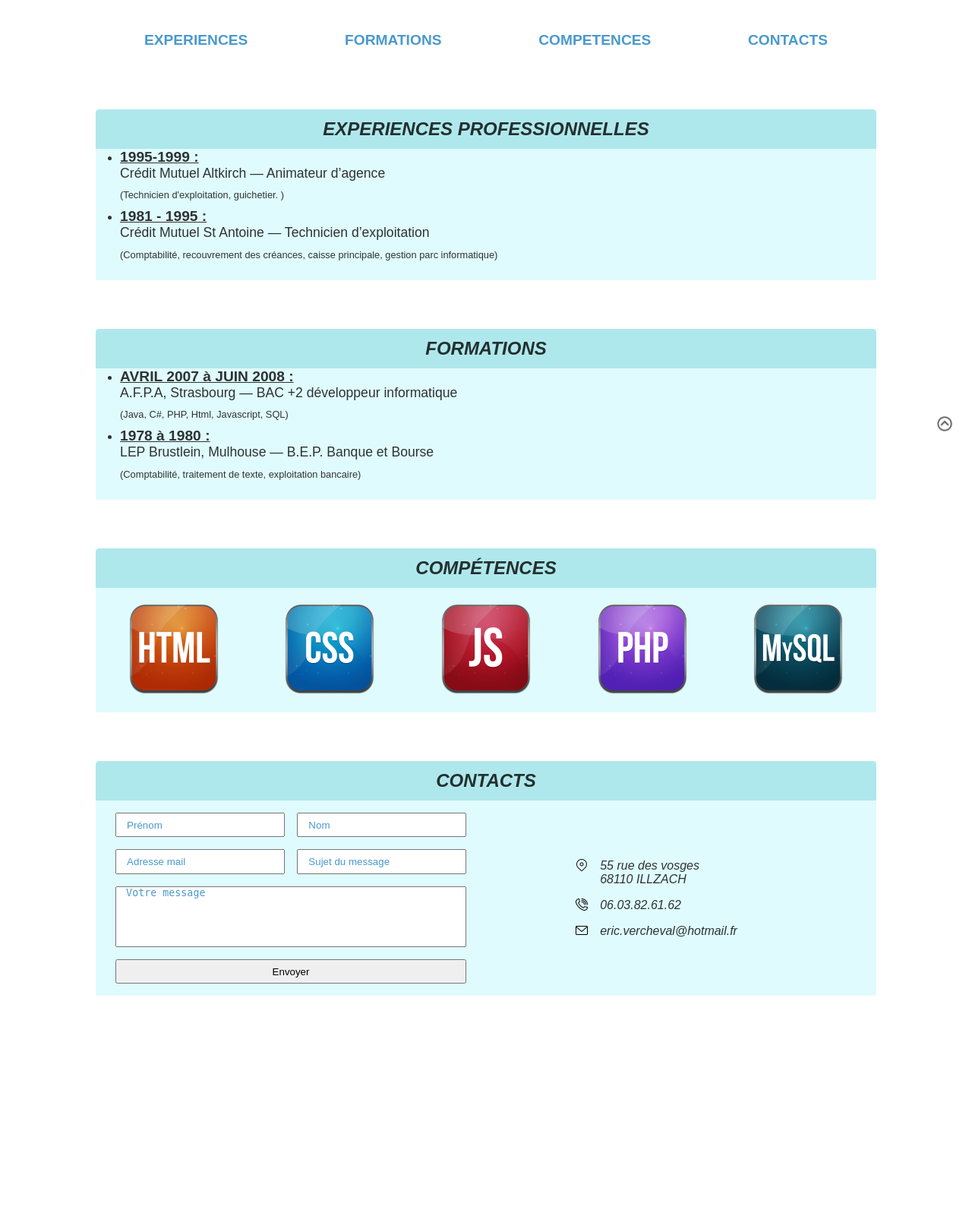
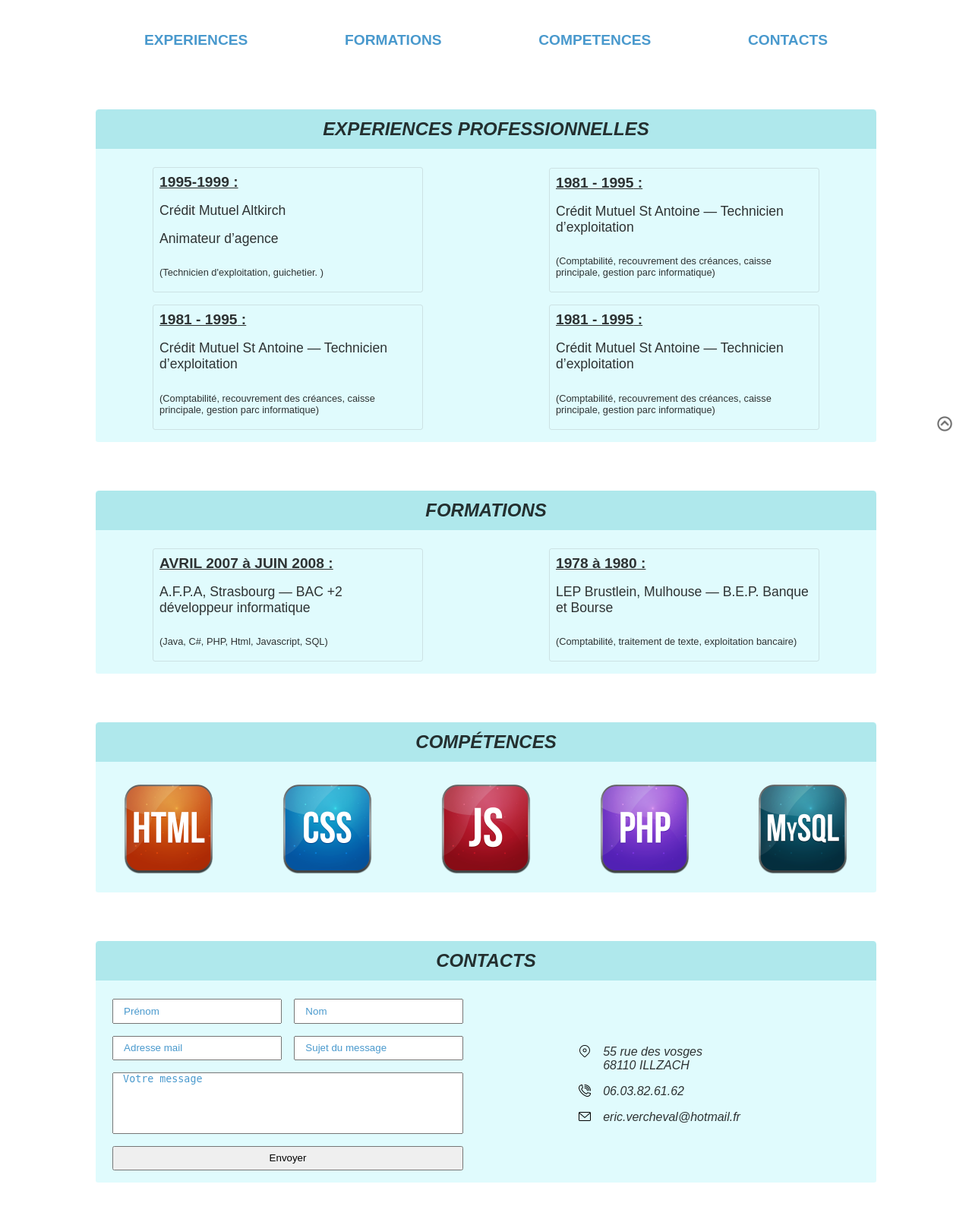
Before and after one commit to OLFP-RAN-2021/Eric, a PHP site: page / in a window 1280 px wide. Shown: the part 206-1811 px from the top of the page at 76% size. Before the commit the page ends 1517 px from the top, so only its background shows below. Run offline with PHP 8.4, Linux system fonts and the light colour scheme.

Commit message:
init experiences, formations with cards

```diff
--- a/index.html
+++ b/index.html
@@ -29,42 +29,48 @@
 
             <section id="experiences" class="experiences">
                 <h2>Experiences professionnelles</h2>
-                <ul>
-                    <li>
+
+                <div class="section-container">
+                    <div class="experience">
                         <p class="dates">1995-1999</p>
-                        <p class="denomination">Crédit Mutuel Altkirch — Animateur d’agence</p>
+                        <p class="lieu">Crédit Mutuel Altkirch</p>
+                        <p class="denomination">Animateur d’agence</p>
                         <p class="annotation">Technicien d'exploitation, guichetier. </p>
-                    </li>
-                    <li>
+                    </div>
+                    <div class="experience">
                         <p class="dates">1981 - 1995</p>
                         <p class="denomination">Crédit Mutuel St Antoine — Technicien d’exploitation</p>
                         <p class="annotation">Comptabilité, recouvrement des créances, caisse principale, gestion parc
                             informatique</p>
-
-                    </li>
-                </ul>
-                <!-- <a href="#header" class="btn-top">
-                    <img src="img/up-arrow-icon.png" alt="top page icon">
-                </a> -->
+                    </div>
+                    <div class="experience">
+                        <p class="dates">1981 - 1995</p>
+                        <p class="denomination">Crédit Mutuel St Antoine — Technicien d’exploitation</p>
+                        <p class="annotation">Comptabilité, recouvrement des créances, caisse principale, gestion parc
+                            informatique</p>
+                    </div>
+                    <div class="experience">
+                        <p class="dates">1981 - 1995</p>
+                        <p class="denomination">Crédit Mutuel St Antoine — Technicien d’exploitation</p>
+                        <p class="annotation">Comptabilité, recouvrement des créances, caisse principale, gestion parc
+                            informatique</p>
+                    </div>
+                </div>
             </section>
             <section id="formations">
                 <h2>Formations</h2>
-                    <ul>
-                        <li>
+                <div class="section-container">
+                    <div class="formation">
                         <p class="dates">AVRIL 2007 à JUIN 2008</p>
                         <p class="denomination">A.F.P.A, Strasbourg — BAC +2 développeur informatique</p>
-
                         <p class="annotation">Java, C#, PHP, Html, Javascript, SQL</p>
-                        </li>
-                        <li>
+                    </div>
+                    <div class="formation">
                         <p class="dates">1978 à 1980</p>
                         <p class="denomination">LEP Brustlein, Mulhouse — B.E.P. Banque et Bourse</p>
                         <p class="annotation">Comptabilité, traitement de texte, exploitation bancaire</p>
-                        </li>
-                    </ul>
-                    <!-- <a href="#header" class="btn-top">
-                        <img src="img/up-arrow-icon.png" alt="top page icon">
-                    </a> -->
+                    </div>
+                </div>
             </section>
             <section id="competences">
                 <h2>Compétences</h2>
@@ -86,9 +92,6 @@
                     </div>
 
                 </div>
-                <!-- <a href="#header" class="btn-top">
-                    <img src="img/up-arrow-icon.png" alt="top page icon">
-                </a> -->
             </section>
             <section id="contacts">
                 <h2>Contacts</h2>
@@ -100,7 +103,6 @@
                         <input type="text" name="sujet" id="form-sujet" class="input50" placeholder="Sujet du message">
                         <textarea name="" id="form-text" class="input100" placeholder="Votre message"></textarea>
                         <input type="submit" id="form-button" class="input100" value="Envoyer">
-
                     </form>
                     <address>
                         <div class="adresse">
@@ -118,13 +120,8 @@
                             <img src="/img/email2-icon.png" alt="">
                             <p class="email">eric.vercheval@hotmail.fr</p>
                         </div>
-
                     </address>
-
                 </div>
-                <!-- <a href="#header" class="btn-top">
-                    <img src="img/up-arrow-icon.png" alt="top page icon">
-                </a> -->
             </section>
         </main>
         <footer>
--- a/style.css
+++ b/style.css
@@ -110,7 +110,7 @@ main section h2 {
     text-align: center;
     text-transform: uppercase;
     padding: .5em 0;
-    margin-top: 0;
+    margin-bottom: 1em;
     font-style: italic;
     border-top-left-radius: var(--border-radius);
     border-top-right-radius: var(--border-radius);
@@ -123,9 +123,24 @@ main section h2 {
     margin-top: 1rem;
     flex-wrap: wrap;
     width: 100%;
+    gap: 1em;
 }
-main section ul {
-    margin-left: 2em;
+
+.experience, .formation{
+    /* background:rgba(127, 127, 127, .2); */
+    border: 1px solid rgba(127, 127, 127, .2);
+    border-radius: .2em;
+    /* box-shadow: ; */
+    padding: .5em;
+    width: max(50%, 40ch);
+    width: 40ch;
+    display: flex;
+
+    flex-direction: column;
+    justify-content: ;
+    /* align-items: center; */
+    gap: 1em;
+    flex-wrap: wrap;
 }
 
 main .dates {
@@ -137,6 +152,7 @@ main .dates::after {
     content: " :";
 }
 
+main .lieu,
 main .denomination {
     font-size: 1.1em;
     margin-bottom: 0;
@@ -158,10 +174,10 @@ content:")";
 
 /* CONTACT */
 .contact-container {
-    display: flex;
+    /* display: flex;
     justify-content: space-around;
     align-items: center;
-    margin-top: 1rem;
+    margin-top: 1rem; */
 }
 .contact-container > *  {
     width: 45%;
```
Lines whose indentation alone changed are shown as unchanged.
